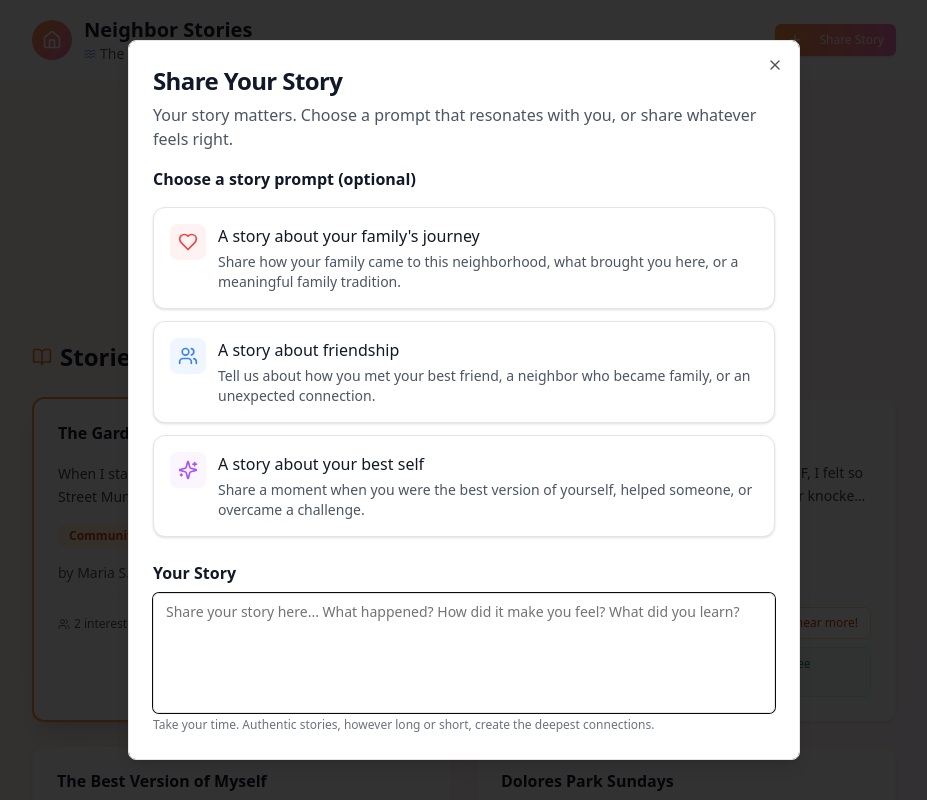
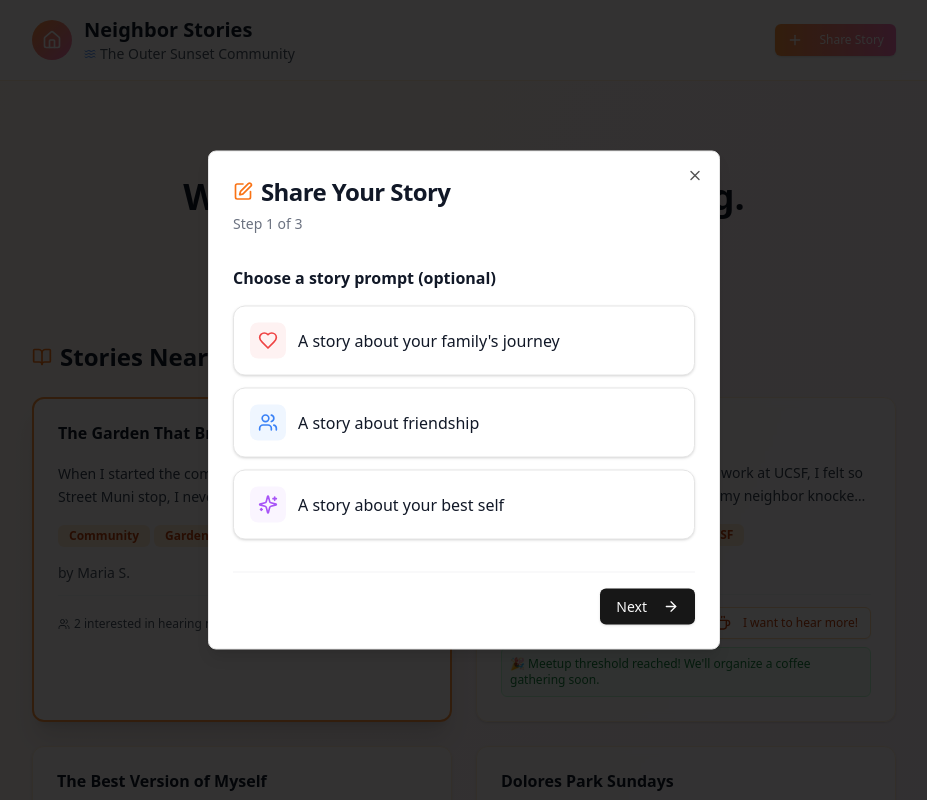
Before and after one commit to joshnesbit/neighbor-stories, a Next.js app: page / in a window 1280 px wide. Both pictures are taken after a click on the button "Share Story". Shown: the top 800 px of the page, without its empty margins (176-1103 px from the left). Built offline with nearby package versions, Linux system fonts and the light colour scheme.

Commit message:
[dyad] Refactored the "Share Story" dialog into a 3-step wizard. - wrote 1 file(s)

```diff
--- a/src/components/share-story-dialog.tsx
+++ b/src/components/share-story-dialog.tsx
@@ -1,13 +1,12 @@
 "use client";
 
-import { useState } from "react";
+import { useState, useEffect } from "react";
 import { Dialog, DialogContent, DialogHeader, DialogTitle } from "@/components/ui/dialog";
 import { Button } from "@/components/ui/button";
 import { Textarea } from "@/components/ui/textarea";
 import { Input } from "@/components/ui/input";
 import { Card, CardContent } from "@/components/ui/card";
-import { Badge } from "@/components/ui/badge";
-import { Heart, Users, Sparkles, Send, Coffee, Mail, Phone } from "lucide-react";
+import { Heart, Users, Sparkles, Send, Coffee, Mail, Phone, ArrowLeft, ArrowRight, Edit } from "lucide-react";
 
 interface ShareStoryDialogProps {
   open: boolean;
@@ -36,6 +35,7 @@ const storyPrompts = [
 ];
 
 export function ShareStoryDialog({ open, onOpenChange }: ShareStoryDialogProps) {
+  const [step, setStep] = useState(1);
   const [selectedPrompt, setSelectedPrompt] = useState<number | null>(null);
   const [story, setStory] = useState("");
   const [authorName, setAuthorName] = useState("");
@@ -45,20 +45,8 @@ export function ShareStoryDialog({ open, onOpenChange }: ShareStoryDialogProps)
   const [email, setEmail] = useState("");
   const [phone, setPhone] = useState("");
 
-  const handleSubmit = () => {
-    // In a real app, this would submit to a backend
-    console.log("Story submitted:", {
-      selectedPrompt,
-      story,
-      authorName,
-      isAnonymous,
-      wantsMeetupNotifications,
-      contactMethod: wantsMeetupNotifications ? contactMethod : null,
-      email: wantsMeetupNotifications && contactMethod === 'email' ? email : '',
-      phone: wantsMeetupNotifications && contactMethod === 'phone' ? phone : ''
-    });
-    onOpenChange(false);
-    // Reset form
+  const resetForm = () => {
+    setStep(1);
     setSelectedPrompt(null);
     setStory("");
     setAuthorName("");
@@ -68,32 +56,36 @@ export function ShareStoryDialog({ open, onOpenChange }: ShareStoryDialogProps)
     setPhone("");
   };
 
-  const isValid = story.trim() && (
-    !wantsMeetupNotifications ||
-    (contactMethod === 'email' && email.trim()) ||
-    (contactMethod === 'phone' && phone.trim())
+  useEffect(() => {
+    if (open) {
+      resetForm();
+    }
+  }, [open]);
+
+  const handleSubmit = () => {
+    console.log("Story submitted:", {
+      selectedPrompt, story, authorName, isAnonymous,
+      wantsMeetupNotifications,
+      contactMethod: wantsMeetupNotifications ? contactMethod : null,
+      email: wantsMeetupNotifications && contactMethod === 'email' ? email : '',
+      phone: wantsMeetupNotifications && contactMethod === 'phone' ? phone : ''
+    });
+    onOpenChange(false);
+  };
+
+  const isStep2Valid = story.trim().length > 0;
+  const isStep3Valid = isAnonymous || !wantsMeetupNotifications || (
+    wantsMeetupNotifications && (
+      (contactMethod === 'email' && email.trim() && /.+@.+\..+/.test(email)) ||
+      (contactMethod === 'phone' && phone.trim().length > 9)
+    )
   );
 
-  return (
-    <Dialog open={open} onOpenChange={onOpenChange}>
-      <DialogContent className="max-w-2xl max-h-[90vh] overflow-y-auto mx-3 sm:mx-auto">
-        <DialogHeader>
-          <DialogTitle className="text-xl sm:text-2xl font-bold text-gray-900">
-            Share Your Story
-          </DialogTitle>
-          <p className="text-sm sm:text-base text-gray-600">
-            Your story matters. Choose a prompt that resonates with you, or share whatever feels right.
-          </p>
-        </DialogHeader>
-
-        <div className="space-y-4 sm:space-y-6">
-          {/* Story Prompts */}
-          <div>
-            <h3 className="font-semibold text-gray-900 mb-3 sm:mb-4 text-sm sm:text-base">Choose a story prompt (optional)</h3>
+  const Step1 = () => (
+    <div className="space-y-4">
+      <h3 className="font-semibold text-gray-900 text-sm sm:text-base">Choose a story prompt (optional)</h3>
       <div className="grid gap-2 sm:gap-3">
-              {storyPrompts.map((prompt, index) => {
-                const Icon = prompt.icon;
-                return (
+        {storyPrompts.map((prompt, index) => (
           <Card
             key={index}
             className={`cursor-pointer transition-all duration-200 ${
@@ -104,89 +96,66 @@ export function ShareStoryDialog({ open, onOpenChange }: ShareStoryDialogProps)
             onClick={() => setSelectedPrompt(selectedPrompt === index ? null : index)}
           >
             <CardContent className="p-3 sm:p-4">
-                      <div className="flex items-start gap-2 sm:gap-3">
+              <div className="flex items-center gap-2 sm:gap-3">
                 <div className={`p-1.5 sm:p-2 rounded-lg ${prompt.color} flex-shrink-0`}>
-                          <Icon className="w-4 h-4 sm:w-5 sm:h-5" />
+                  <prompt.icon className="w-4 h-4 sm:w-5 sm:h-5" />
                 </div>
-                        <div className="flex-1 min-w-0">
-                          <h4 className="font-medium text-gray-900 mb-1 text-sm sm:text-base">
-                            {prompt.title}
-                          </h4>
-                          <p className="text-xs sm:text-sm text-gray-600 leading-relaxed">
-                            {prompt.description}
-                          </p>
-                        </div>
+                <h4 className="font-medium text-gray-900 text-sm sm:text-base flex-1 min-w-0">{prompt.title}</h4>
               </div>
             </CardContent>
           </Card>
-                );
-              })}
+        ))}
       </div>
     </div>
+  );
 
-          {/* Story Input */}
-          <div>
-            <label className="block font-semibold text-gray-900 mb-2 text-sm sm:text-base">
+  const Step2 = () => (
+    <div className="space-y-2">
+      <label className="block font-semibold text-gray-900 text-sm sm:text-base">
         Your Story
       </label>
       <Textarea
         placeholder="Share your story here... What happened? How did it make you feel? What did you learn?"
         value={story}
         onChange={(e) => setStory(e.target.value)}
-              className="min-h-[100px] sm:min-h-[120px] resize-none text-sm sm:text-base"
+        className="min-h-[120px] sm:min-h-[150px] resize-none text-sm sm:text-base"
+        autoFocus
       />
-            <p className="text-xs text-gray-500 mt-1">
+      <p className="text-xs text-gray-500">
         Take your time. Authentic stories, however long or short, create the deepest connections.
       </p>
     </div>
+  );
 
-          {/* Author Information */}
-          <div className="space-y-3 sm:space-y-4">
+  const Step3 = () => (
+    <div className="space-y-4">
       <div>
         <label className="block font-semibold text-gray-900 mb-2 text-sm sm:text-base">
           How would you like to be known?
         </label>
         <Input
-                placeholder="e.g., Maria S., David from Oak Street, or leave blank for anonymous"
+          placeholder="e.g., Maria S., David from Oak Street"
           value={authorName}
           onChange={(e) => setAuthorName(e.target.value)}
           className="text-sm sm:text-base"
         />
       </div>
-
       <div className="flex items-start gap-2">
         <input
-                type="checkbox"
-                id="anonymous"
-                checked={isAnonymous}
+          type="checkbox" id="anonymous" checked={isAnonymous}
           onChange={(e) => setIsAnonymous(e.target.checked)}
           className="rounded border-gray-300 text-orange-500 focus:ring-orange-400 mt-0.5 flex-shrink-0"
         />
         <label htmlFor="anonymous" className="text-xs sm:text-sm text-gray-700 leading-relaxed">
-                Share completely anonymously (no identifying information will be posted)
+          Share completely anonymously
         </label>
       </div>
-          </div>
 
-          {/* Meetup Notifications Section */}
       {!isAnonymous && (
-            <div className="space-y-3 sm:space-y-4 p-3 sm:p-4 bg-green-50 rounded-lg border border-green-200">
-              <div className="flex items-start gap-2 sm:gap-3">
-                <Coffee className="w-4 h-4 sm:w-5 sm:h-5 text-green-600 mt-0.5 flex-shrink-0" />
-                <div className="flex-1 min-w-0">
-                  <h4 className="font-medium text-gray-900 mb-2 text-sm sm:text-base">
-                    Want to meet neighbors who connect with your story?
-                  </h4>
-                  <p className="text-xs sm:text-sm text-gray-600 mb-3 leading-relaxed">
-                    When neighbors express interest in hearing more of your story, we can notify you
-                    so you can arrange to meet at a local coffee shop or library to share the full story in person.
-                  </p>
-
-                  <div className="flex items-start gap-2 mb-3 sm:mb-4">
+        <div className="space-y-3 p-3 bg-green-50 rounded-lg border border-green-200">
+          <div className="flex items-start gap-2">
             <input
-                      type="checkbox"
-                      id="meetup-notifications"
-                      checked={wantsMeetupNotifications}
+              type="checkbox" id="meetup-notifications" checked={wantsMeetupNotifications}
               onChange={(e) => setWantsMeetupNotifications(e.target.checked)}
               className="rounded border-gray-300 text-green-500 focus:ring-green-400 mt-0.5 flex-shrink-0"
             />
@@ -194,105 +163,64 @@ export function ShareStoryDialog({ open, onOpenChange }: ShareStoryDialogProps)
               Yes, notify me when neighbors want to hear more of my story
             </label>
           </div>
-
           {wantsMeetupNotifications && (
-                    <div className="space-y-3">
-                      {/* Contact Method Selection */}
+            <div className="space-y-3 pl-5">
               <div>
-                        <label className="block text-xs sm:text-sm font-medium text-gray-700 mb-2">
-                          How should we notify you?
-                        </label>
+                <label className="block text-xs font-medium text-gray-700 mb-2">How should we notify you?</label>
                 <div className="flex gap-2">
-                          <Button
-                            type="button"
-                            variant={contactMethod === 'email' ? 'default' : 'outline'}
-                            size="sm"
-                            onClick={() => setContactMethod('email')}
-                            className="flex-1 text-xs sm:text-sm"
-                          >
-                            <Mail className="w-3 h-3 sm:w-4 sm:h-4 mr-1" />
-                            Email
+                  <Button type="button" variant={contactMethod === 'email' ? 'default' : 'outline'} size="sm" onClick={() => setContactMethod('email')} className="flex-1 text-xs">
+                    <Mail className="w-3 h-3 mr-1" /> Email
                   </Button>
-                          <Button
-                            type="button"
-                            variant={contactMethod === 'phone' ? 'default' : 'outline'}
-                            size="sm"
-                            onClick={() => setContactMethod('phone')}
-                            className="flex-1 text-xs sm:text-sm"
-                          >
-                            <Phone className="w-3 h-3 sm:w-4 sm:h-4 mr-1" />
-                            Text
+                  <Button type="button" variant={contactMethod === 'phone' ? 'default' : 'outline'} size="sm" onClick={() => setContactMethod('phone')} className="flex-1 text-xs">
+                    <Phone className="w-3 h-3 mr-1" /> Text
                   </Button>
                 </div>
               </div>
-
-                      {/* Contact Input */}
               {contactMethod === 'email' ? (
-                        <div>
-                          <label className="block text-xs sm:text-sm font-medium text-gray-700 mb-1">
-                            Email address
-                          </label>
-                          <Input
-                            type="email"
-                            value={email}
-                            onChange={(e) => setEmail(e.target.value)}
-                            placeholder="your@email.com"
-                            className="text-sm sm:text-base"
-                          />
-                        </div>
+                <Input type="email" value={email} onChange={(e) => setEmail(e.target.value)} placeholder="your@email.com" className="text-sm" />
               ) : (
-                        <div>
-                          <label className="block text-xs sm:text-sm font-medium text-gray-700 mb-1">
-                            Phone number
-                          </label>
-                          <Input
-                            type="tel"
-                            value={phone}
-                            onChange={(e) => setPhone(e.target.value)}
-                            placeholder="(555) 123-4567"
-                            className="text-sm sm:text-base"
-                          />
-                        </div>
+                <Input type="tel" value={phone} onChange={(e) => setPhone(e.target.value)} placeholder="(555) 123-4567" className="text-sm" />
               )}
-
-                      <p className="text-xs text-green-700 leading-relaxed">
-                        We'll send you a message like: "3 neighbors are interested in hearing your story about
-                        [story title]. Would you like to meet at [local coffee shop] this Saturday at 2pm?"
-                      </p>
             </div>
           )}
         </div>
+      )}
     </div>
-            </div>
-          )}
+  );
 
-          {/* Safety Notice */}
-          <div className="p-3 sm:p-4 bg-blue-50 rounded-lg border border-blue-200">
-            <p className="text-xs sm:text-sm text-blue-800 leading-relaxed">
-              <strong>Your safety matters:</strong> All stories are reviewed before posting.
-              You control your level of anonymity, and we never share your contact information
-              with other participants without your explicit consent for each meetup.
-            </p>
+  return (
+    <Dialog open={open} onOpenChange={onOpenChange}>
+      <DialogContent className="max-w-lg max-h-[90vh] overflow-y-auto mx-3 sm:mx-auto">
+        <DialogHeader>
+          <DialogTitle className="text-xl sm:text-2xl font-bold text-gray-900 flex items-center gap-2">
+            <Edit className="w-5 h-5 text-orange-500" />
+            Share Your Story
+          </DialogTitle>
+          <p className="text-sm text-gray-500">Step {step} of 3</p>
+        </DialogHeader>
+
+        <div className="py-4">
+          {step === 1 && <Step1 />}
+          {step === 2 && <Step2 />}
+          {step === 3 && <Step3 />}
         </div>
 
-          {/* Submit Button */}
-          <div className="flex flex-col sm:flex-row gap-2 sm:gap-3">
-            <Button
-              onClick={handleSubmit}
-              disabled={!isValid}
-              className="flex-1 bg-gradient-to-r from-orange-400 to-pink-400 hover:from-orange-500 hover:to-pink-500 text-sm sm:text-base"
-            >
-              <Send className="w-4 h-4 mr-2" />
-              Share My Story
+        <div className="flex items-center justify-between pt-4 border-t border-gray-100">
+          {step > 1 ? (
+            <Button type="button" variant="ghost" onClick={() => setStep(step - 1)}>
+              <ArrowLeft className="w-4 h-4 mr-2" /> Back
             </Button>
-            <Button
-              variant="outline"
-              onClick={() => onOpenChange(false)}
-              className="sm:w-auto text-sm sm:text-base"
-            >
-              Cancel
+          ) : <div />}
+
+          {step < 3 ? (
+            <Button type="button" onClick={() => setStep(step + 1)} disabled={step === 2 && !isStep2Valid}>
+              Next <ArrowRight className="w-4 h-4 ml-2" />
             </Button>
-          </div>
+          ) : (
+            <Button onClick={handleSubmit} disabled={!isStep3Valid} className="bg-gradient-to-r from-orange-400 to-pink-400 hover:from-orange-500 hover:to-pink-500">
+              <Send className="w-4 h-4 mr-2" /> Share My Story
+            </Button>
+          )}
         </div>
       </DialogContent>
     </Dialog>
```
Lines whose indentation alone changed are shown as unchanged.
